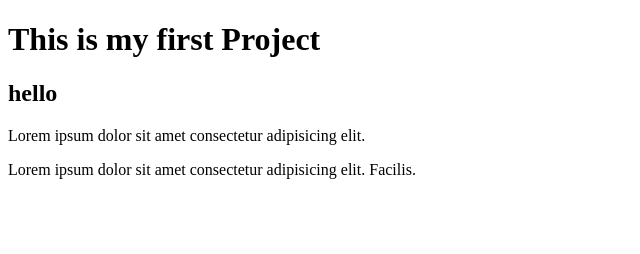
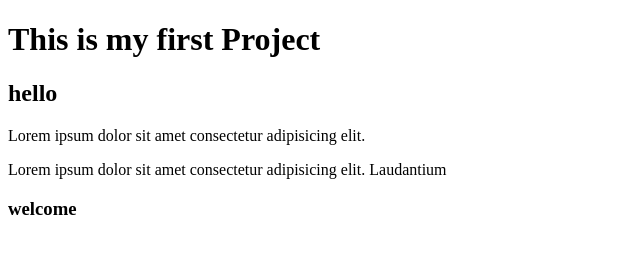
Before and after one commit to Nabeela890/abc, a plain HTML site: page index.html in a window 1280 px wide. Shown: the whole page, without its empty margins (0-640 px from the left). Drawn offline with Linux system fonts and the light colour scheme.

Commit message:
2nd changes

```diff
--- a/index.html
+++ b/index.html
@@ -9,6 +9,7 @@
     <h1>This is my first Project</h1>
     <h2>hello</h2>
     <p>Lorem ipsum dolor sit amet consectetur adipisicing elit.</p>
-    <p>Lorem ipsum dolor sit amet consectetur adipisicing elit. Facilis.</p>
+    <p>Lorem ipsum dolor sit amet consectetur adipisicing elit. Laudantium</p>
+    <h3>welcome</h3>
 </body>
 </html>
```
